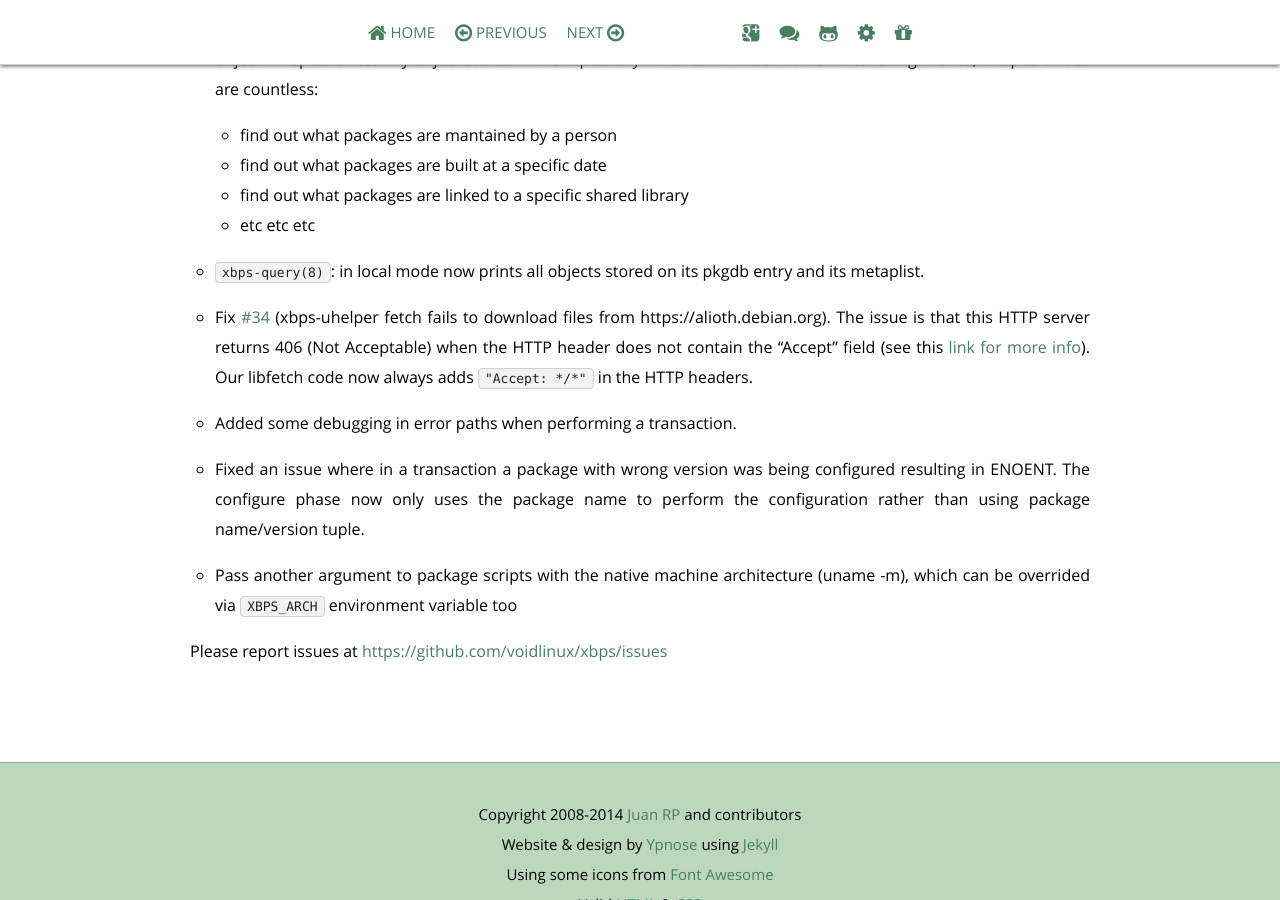
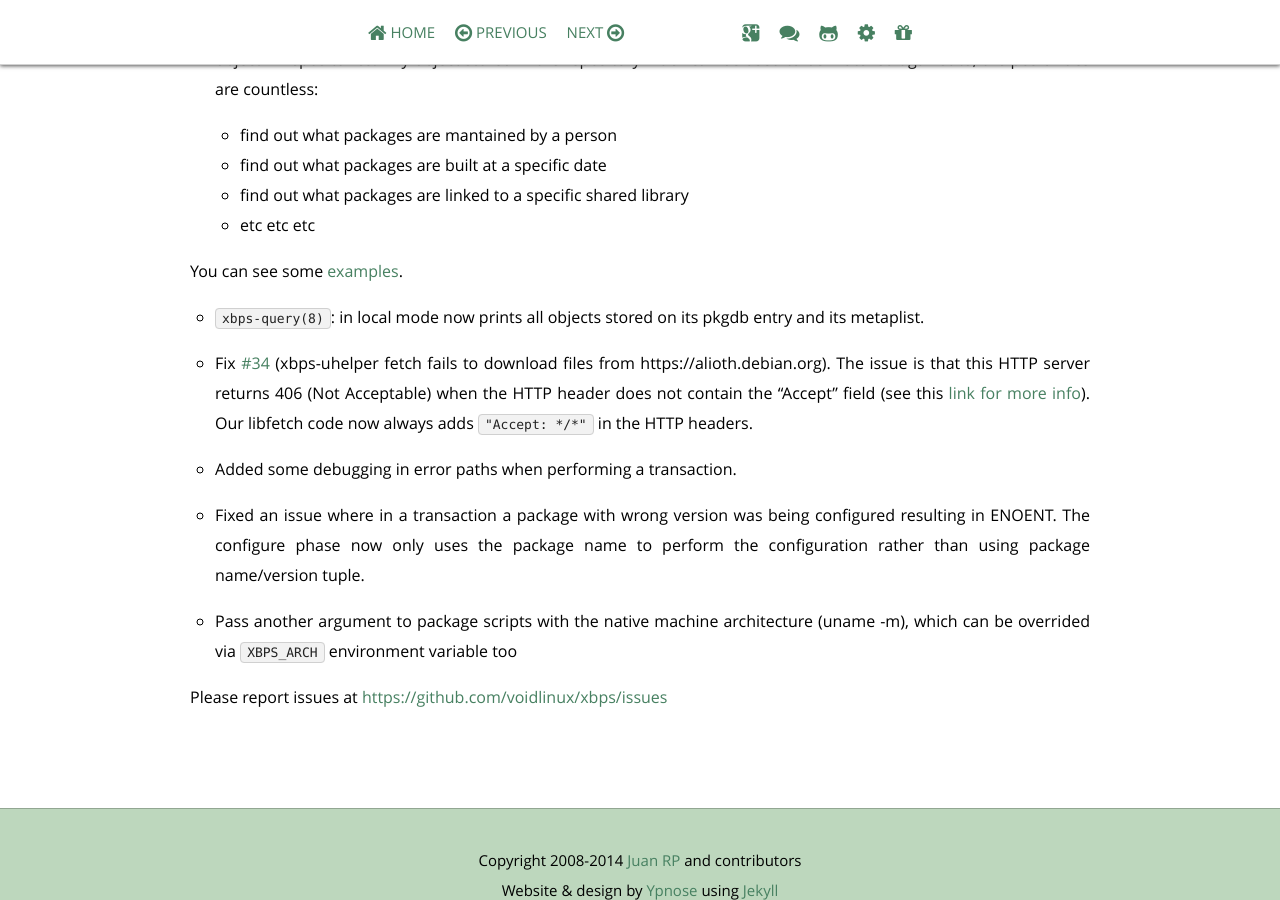
Before and after one commit to void-linux/void-linux.github.io, a Jekyll site: the page built from _posts/2014-03-26-xbps-0.34.markdown, in a window 1280 px wide and 900 px high, scrolled down 672 px. Built offline with Jekyll 4.4.1, drawn with Linux system fonts in a browser that asks for light colours; Markdown is read by kramdown in place of the engine named in the settings; comment, search, counter and statistics services are not loaded.

Commit message:
Add xbps-query examples for 0.34 properties

```diff
--- a/_posts/2014-03-26-xbps-0.34.markdown
+++ b/_posts/2014-03-26-xbps-0.34.markdown
@@ -17,6 +17,8 @@ index can be used to be matched against to; the posibilities are countless:
 	- find out what packages are built at a specific date
 	- find out what packages are linked to a specific shared library
 	- etc etc etc
+
+You can see some [examples](https://plus.google.com/106812073015308749022/posts/ats22UZk1WU).
 
 - `xbps-query(8)`: in local mode now prints all objects stored on its pkgdb entry
 and its metaplist.
```
